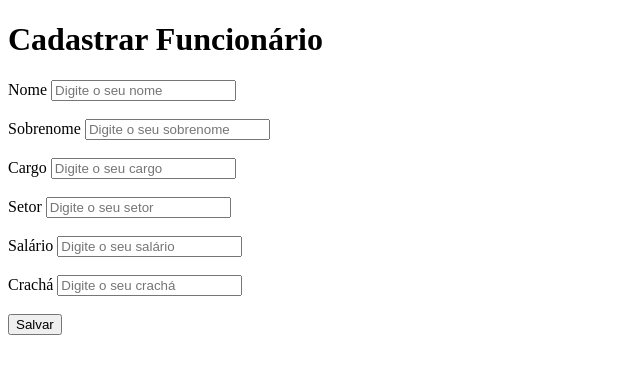
After one commit to nycolas-lima/infoserv_php, a PHP site: page /form-funcionario.php in a window 1280 px wide. The commit adds this page. Shown: the top 374 px of the page, without its empty margins (0-640 px from the left). Run offline with PHP 8.4, Linux system fonts and the light colour scheme.

Commit message:
salvar-funcionario

```diff
--- /dev/null
+++ b/form-funcionario.php
@@ -0,0 +1,54 @@
+<!DOCTYPE html>
+<html lang="pt-br">
+<head>
+    <meta charset="UTF-8">
+    <meta name="viewport" content="width=device-width, initial-scale=1.0">
+    <title>Cadastrar Funcionário</title>
+</head>
+<body>
+    <h1>Cadastrar Funcionário</h1>
+    <form method="POST" action="salvar-funcionario.php"  class="form-control">
+
+        <div>
+            <label for="nome" class="form-label">Nome</label>
+            <input type="text" name="nome" id="nome" class="form-control" placeholder="Digite o seu nome">
+        </div>
+        <br>
+
+        <div>
+            <label for="sobrenome">Sobrenome</label>
+            <input class="form-control" type="text" name="sobrenome" id="sobrenome" placeholder="Digite o seu sobrenome">
+        </div>
+        <br>
+
+        <div>
+            <label for="cargo">Cargo</label>
+            <input class="form-control" type="text" name="cargo" id="cargo" placeholder="Digite o seu cargo">
+        </div>
+        <br>
+
+        <div>
+            <label for="setor">Setor</label>
+            <input class="form-control" type="text" name="setor" id="setor" placeholder="Digite o seu setor">
+        </div>
+        <br>
+
+        <div>
+            <label for="salario">Salário</label>
+            <input class="form-control" type="text" name="salario" id="salario" placeholder="Digite o seu salário">
+        </div>
+        <br>
+
+        <div>
+            <label for="cracha">Crachá</label>
+            <input class="form-control" type="text" name="cracha" id="cracha" placeholder="Digite o seu crachá">
+        </div>
+        <br>
+
+        <div>
+            <button class="btn btn-primary" type="submit">Salvar</button>
+        </div>
+        <br>
+    </form>
+</body>
+</html>
--- a/listar-funcionarios.php
+++ b/listar-funcionarios.php
@@ -49,8 +49,8 @@ $resultado = $conexao->query($sql);
         <td><?=  $objFuncionario->setor ?></td>
         <td><?=  $objFuncionario->cracha ?></td>
         <td>
-            <a href="editar-funcionario.php?id=<?php echo $idFuncionario?>">Editar</a>
-            <a href="deletar-funcionario.php?id=<?=  $idFuncionario?>">Excluir</a>
+            <a href="editar-funcionario.php?id=<?php echo $idFuncionario ?>">Editar</a>
+            <a href="deletar-funcionario.php?id=<?= $idFuncionario ?>">Excluir</a>
         </td>
     </tr>
 
--- a/old/form-funcionario.php
+++ b/old/form-funcionario.php
@@ -4,7 +4,7 @@
     <meta charset="UTF-8">
     <meta name="viewport" content="width=device-width, initial-scale=1.0">
     <link href="https://cdn.jsdelivr.net/npm/bootstrap@5.3.8/dist/css/bootstrap.min.css" rel="stylesheet" integrity="sha384-sRIl4kxILFvY47J16cr9ZwB07vP4J8+LH7qKQnuqkuIAvNWLzeN8tE5YBujZqJLB" crossorigin="anonymous">
-    <title>Formulário do Funcionário</title>
+    <title>Cadastrar Funcionário</title>
 </head>
 <body>
 
```
Also changed, not shown: atualizar-funcionario.php (+14 -19 lines), editar-funcionario.php (+6 -14 lines), salvar-funcionario.php (added, +24 -0 lines).
